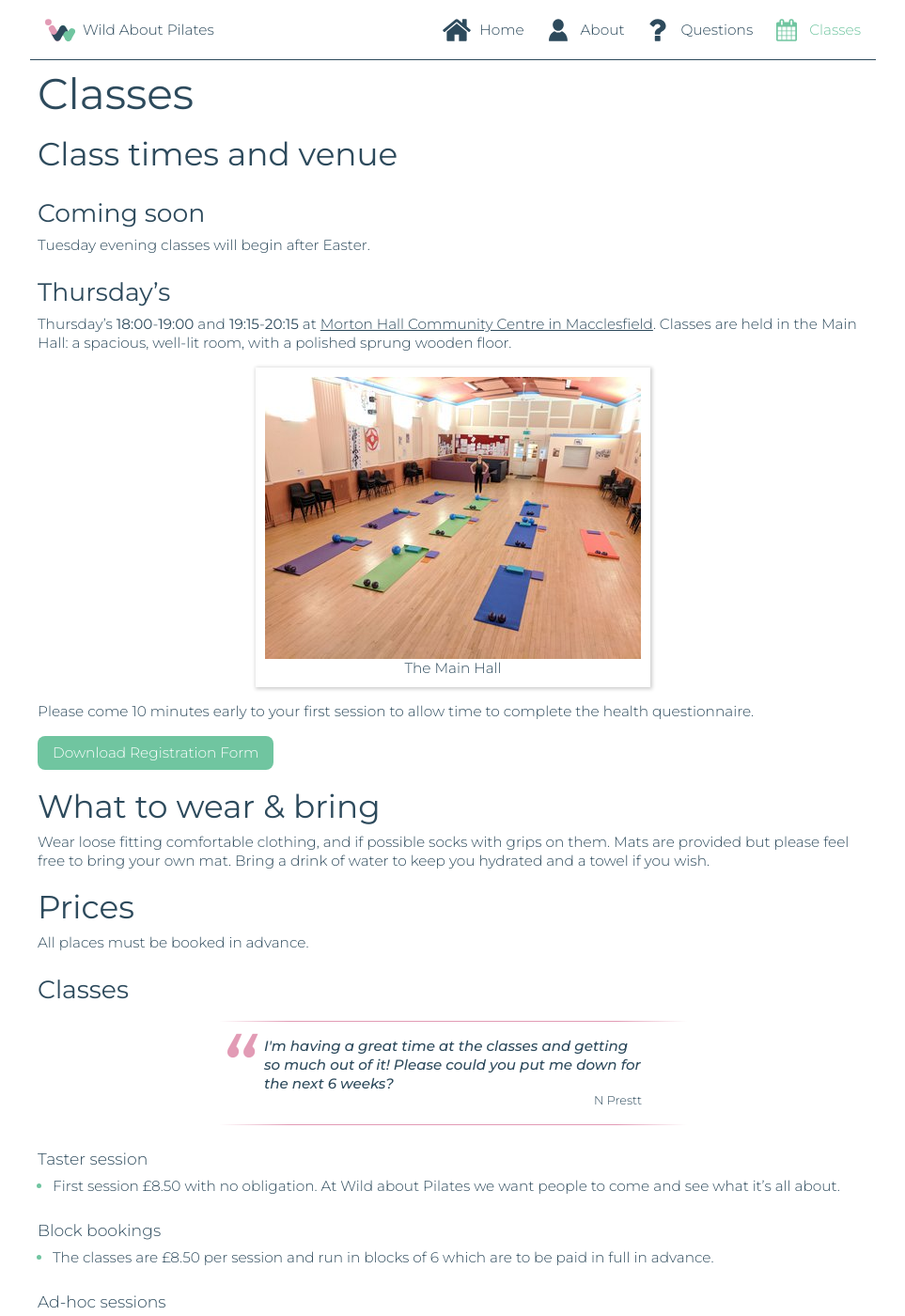
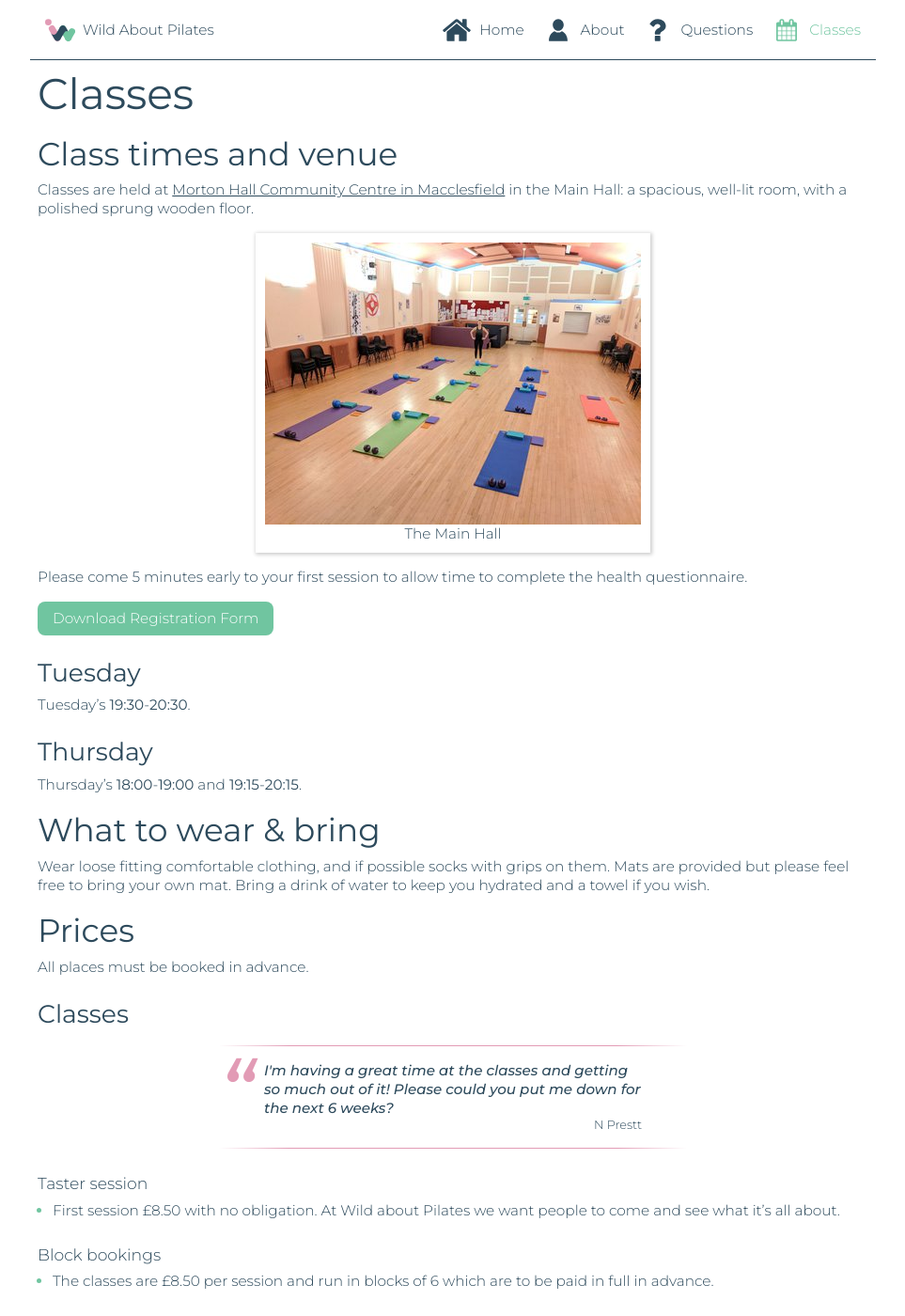
Before and after one commit to mikeraynham/wildaboutpilates, a Jekyll site: the page built from classes.md, in a window 1280 px wide and 1400 px high. Shown: the whole window at 94% size, without its empty margins (158-1121 px from the left). Built offline with Jekyll 4.4.1, drawn with Linux system fonts in a browser that asks for light colours; some of the changed text lies outside the part shown.

Commit message:
Add Tuesday

```diff
--- a/classes.md
+++ b/classes.md
@@ -9,13 +9,7 @@ description: Thursday's 18:00-19:00, and 19:15-2015. Morton Hall Community Centr
 
 ## Class times and venue
 
-### Coming soon
-
-Tuesday evening classes will begin after Easter.
-
-### Thursday's
-
-Thursday's <time>18:00</time>-<time>19:00</time> and <time>19:15</time>-<time>20:15</time> at [Morton Hall Community Centre in Macclesfield](#morton-hall-community-centre-macclesfield).  Classes are held in the Main Hall: a spacious, well-lit room, with a polished sprung wooden floor.
+Classes are held at [Morton Hall Community Centre in Macclesfield](#morton-hall-community-centre-macclesfield) in the Main Hall: a spacious, well-lit room, with a polished sprung wooden floor.
 
 {% include image.html
     file="wild-about-pilates-morton-hall"
@@ -23,9 +17,17 @@ Thursday's <time>18:00</time>-<time>19:00</time> and <time>19:15</time>-<time>20
     caption="The Main Hall"
 %}
 
-Please come 10 minutes early to your first session to allow time to complete the health questionnaire.
+Please come 5 minutes early to your first session to allow time to complete the health questionnaire.
 
 {% include registration_form.html %}
+
+### Tuesday
+
+Tuesday's <time>19:30</time>-<time>20:30</time>.
+
+### Thursday
+
+Thursday's <time>18:00</time>-<time>19:00</time> and <time>19:15</time>-<time>20:15</time>.
 
 ## What to wear & bring
 
@@ -63,6 +69,8 @@ Ad-hoc sessions
 
 : You must have completed the initial assessment first.
 
+: There is a £5 discount for class attendees.
+
 ## Morton Hall Community Centre, Macclesfield
 
 {% include address.html %}
```
Also changed, not shown: other parts of classes.md (+4 -0 lines).
